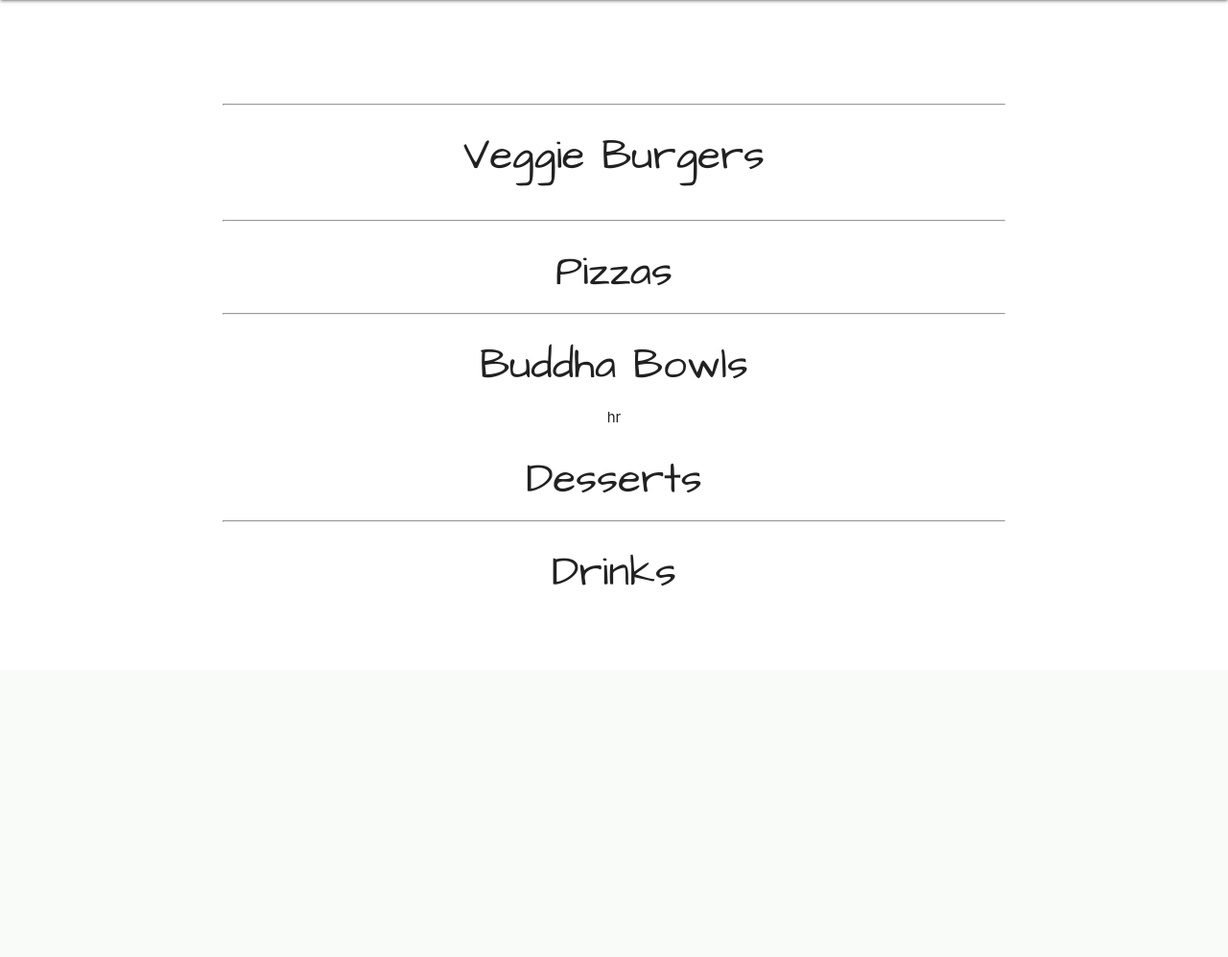
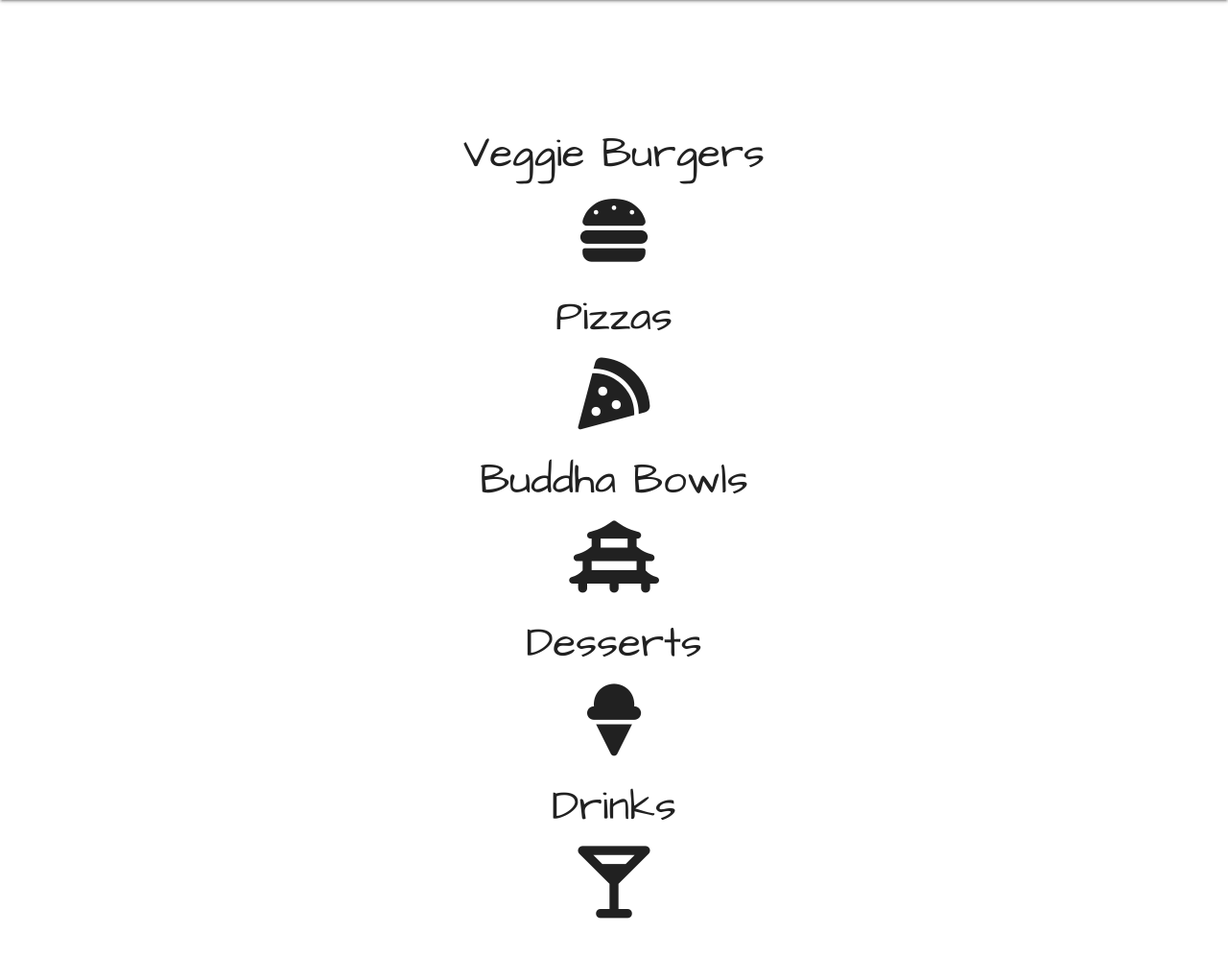
Before and after one commit to Tommyshub/restaurant, a Django app: page /menu/ in a window 1280 px wide. Shown: the part 102-1099 px from the top of the page at 96% size. Before the commit the page ends 713 px from the top, so only its background shows below. Run offline with Django 3.2, Linux system fonts and the light colour scheme; data that the repository does not hold is empty; some libraries are stand-ins or nearby versions.

Commit message:
remove old batabse entry from settings and exchange hr with icons in menu

```diff
--- a/menu/templates/menu/menu.html
+++ b/menu/templates/menu/menu.html
@@ -16,8 +16,8 @@
   <div class="container">
     <div class="menu">
       <!-- Veggie Burgers -->
-      <hr />
       <h3 class="menu-title">Veggie Burgers</h3>
+      <i class="fas fa-hamburger fa-5x"></i>
       <br />
       {% for burger in burgers %}
       <br />
@@ -39,8 +39,9 @@
       </div>
       {% endfor %}
       <!-- Pizzas -->
-      <hr />
       <h3 class="menu-title">Pizzas</h3>
+      <i class="fas fa-pizza-slice fa-5x"></i>
+      <br />
       {% for pizza in pizzas %}
       <br />
       <div class="pizzas">
@@ -61,8 +62,9 @@
       </div>
       {% endfor %}
       <!-- Buddha Bowls -->
-      <hr />
       <h3 class="menu-title">Buddha Bowls</h3>
+      <i class="fas fa-vihara fa-5x"></i>
+      <br />
       {% for bowl in bowls %}
       <br />
       <div class="burgers">
@@ -83,8 +85,9 @@
       </div>
       {% endfor %}
       <!-- Desserts -->
-      hr
       <h3 class="menu-title">Desserts</h3>
+      <i class="fas fa-ice-cream fa-5x"></i>
+      <br />
       {% for dessert in desserts %}
       <br />
       <div class="desserts">
@@ -105,8 +108,9 @@
       </div>
       {% endfor %}
       <!-- Drinks -->
-      <hr />
       <h3 class="menu-title">Drinks</h3>
+      <i class="fas fa-glass-martini-alt fa-5x"></i>
+      <br />
       {% for drink in drinks %}
       <br />
       <div class="drinks">
```
Also changed, not shown: restaurant/settings.py (+0 -7 lines).
